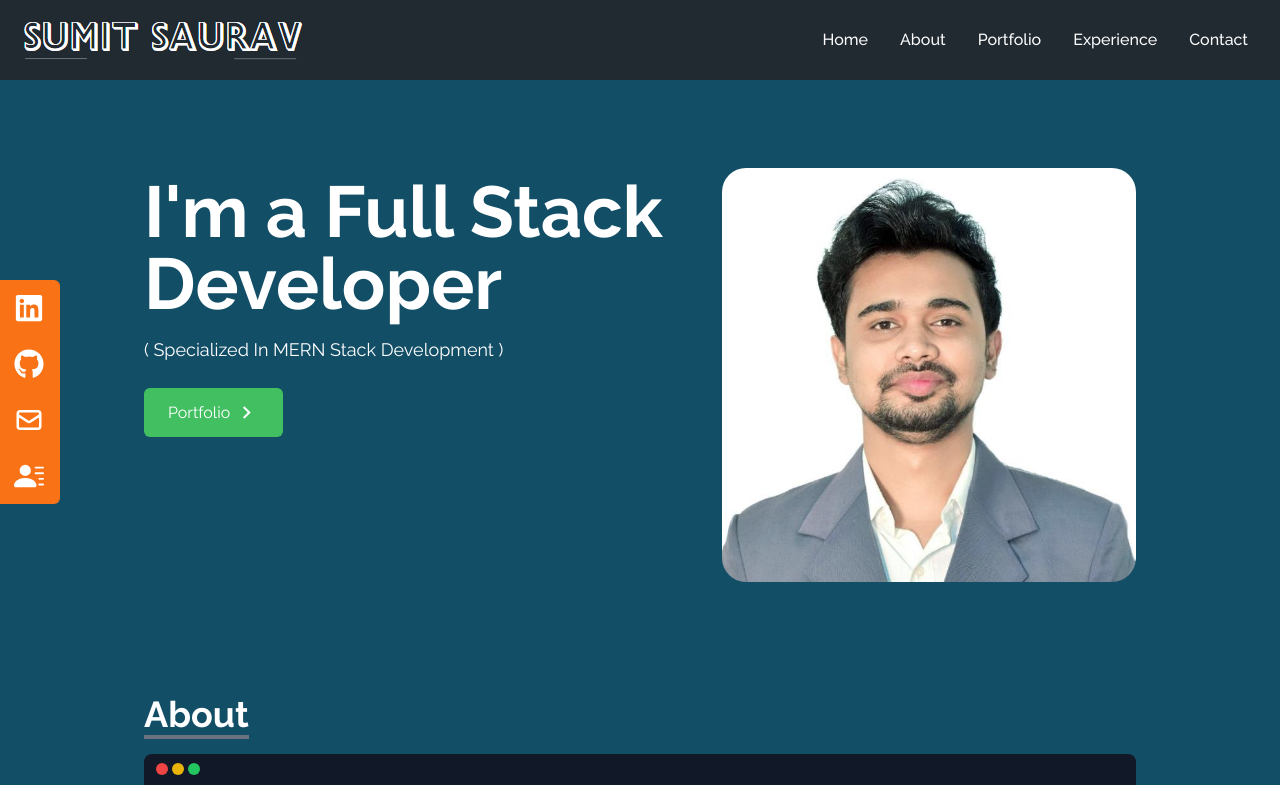
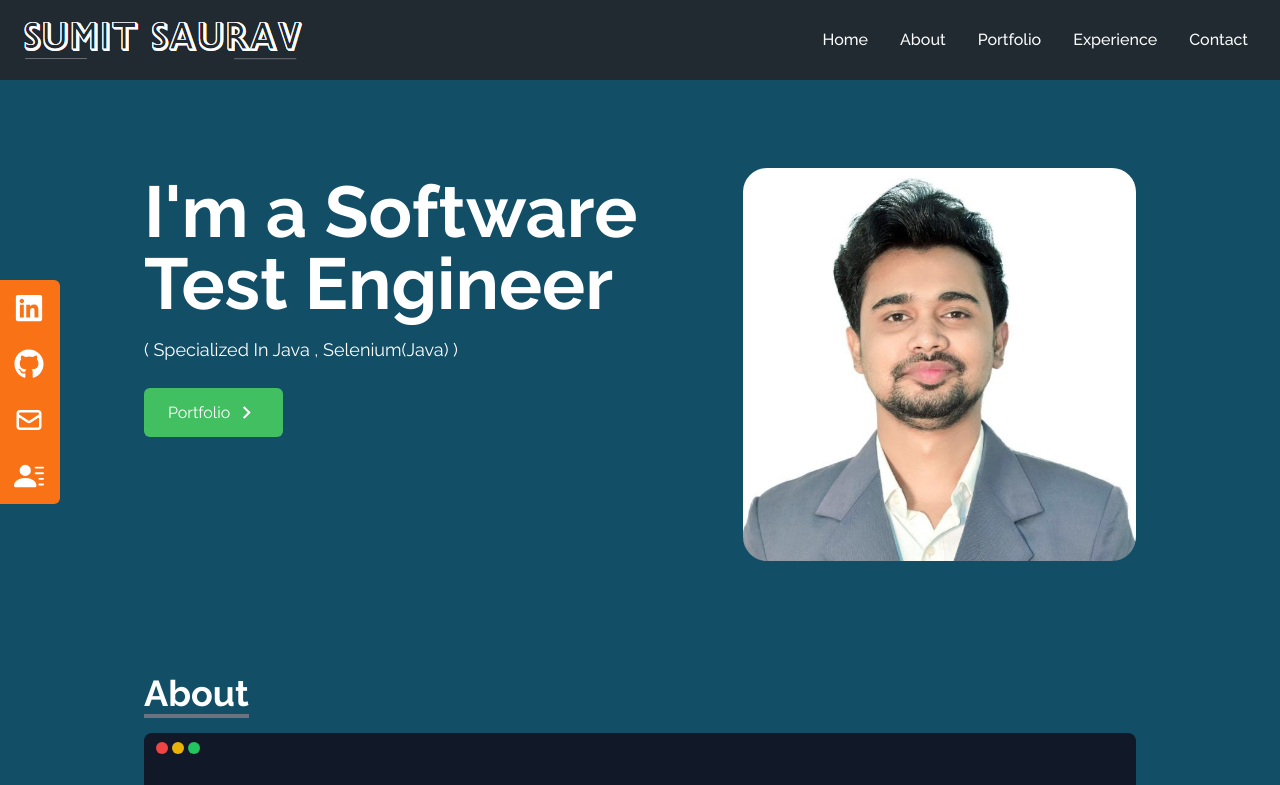
Before and after one commit to Sumit021995/Sumit_Portfolio_New, a React (Create React App) app: page / in a window 1280 px wide. Shown: the top 785 px of the page. Built offline with nearby package versions, Linux system fonts and the light colour scheme; the HTML template or start-up script is replaced by a standard one.

Commit message:
Update Home.jsx

```diff
--- a/src/components/Home.jsx
+++ b/src/components/Home.jsx
@@ -12,10 +12,10 @@ const Home = () => {
       <div className="max-w-screen-lg pt-[100px] items-center sm:items-start mx-auto flex flex-col lg:pt-32 sm:pt-20  px-4 sm:flex-row ">
         <div className="justify-center h-full sm:mt-8 lg:mt-12">
           <h2 className="text-4xl align-text-bottom font-bold text-white sm:text-7xl ">
-            I'm a Full Stack Developer
+            I'm a Software Test Engineer
           </h2>
           <p className="text-white py-4 max-w-md text-lg">
-            ( Specialized In MERN Stack Development )
+            ( Specialized In Java , Selenium(Java) )
           </p>
 
           <div>
```
